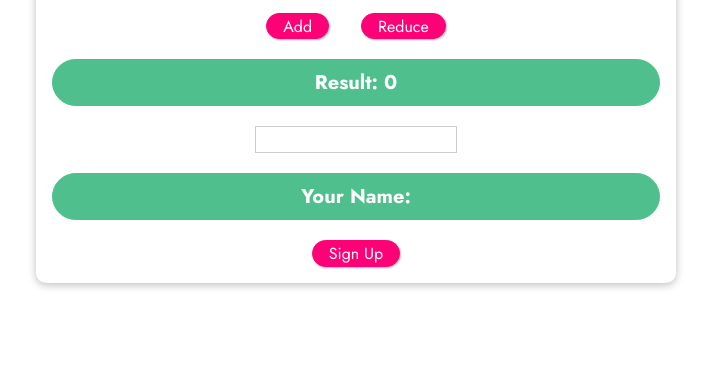
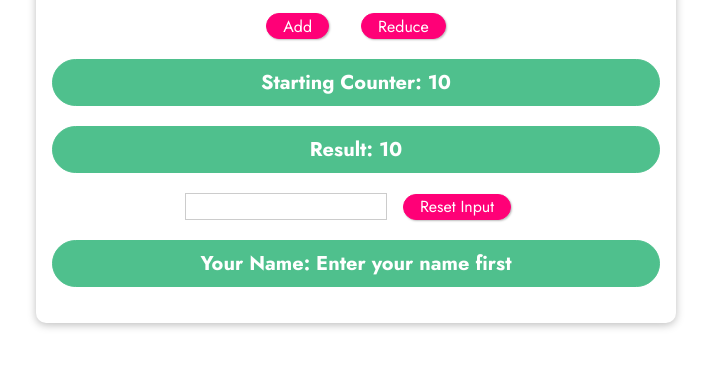
Before and after one commit to anjiri1684/learning-vue-js, a plain HTML site: page index.html in a window 1280 px wide. Shown: the part 286-654 px from the top of the page, without its empty margins (284-995 px from the left). Drawn offline with nearby package versions, Linux system fonts and the light colour scheme.

Commit message:
"Updated app.js and index.html: changed initial counter value, added confirmedName data property, modified submitForm and setName methods, added outputFullname and confirmInput methods, and updated HTML template with new bindings and event handlers."

```diff
--- a/app.js
+++ b/app.js
@@ -23,17 +23,27 @@
 const app = Vue.createApp({
   data() {
     return {
-      counter: 0,
+      counter: 10,
       name: "",
+      confirmedName: "",
     };
   },
   methods: {
-    submitForm(e) {
-      e.preventDefault();
+    outputFullname() {
+      if (this.name === "") {
+        return "Enter your name first";
+      }
+      return this.name + " " + "Anjiri";
+    },
+    confirmInput() {
+      this.confirmedName = this.name;
+    },
+    submitForm() {
+      // e.preventDefault();
       alert("Form submitted");
     },
     setName(event, lastName) {
-      this.name = event.target.value + " " + lastName;
+      this.name = event.target.value;
     },
     increment(num) {
       this.counter = this.counter + num;
@@ -41,6 +51,9 @@ const app = Vue.createApp({
     decrement(num) {
       this.counter = this.counter - num;
     },
+    resetInput() {
+      this.name = "";
+    },
   },
 });
 
--- a/index.html
+++ b/index.html
@@ -46,12 +46,18 @@
     <section id="events">
       <h2>Events in Action</h2>
       <button v-on:click="increment(10)">Add</button>
-      <button v-on:click="decrement(5)">Reduce</button>
+      <button v-on:click.right="decrement(5)">Reduce</button>
+      <p v-once>Starting Counter: {{counter}}</p>
       <p>Result: {{ counter }}</p>
-      <input type="text" v-on:input=" setName($event, 'Anjiri')" />
-      <p>Your Name: {{name}}</p>
-      <form v-on:submit="submitForm">
-        <button>Sign Up</button>
+      <input
+        type="text"
+        v-model="name"
+      />
+      <!-- <p>Your Name: {{confirmedName}}</p>
+      <form v-on:submit.prevent="submitForm">
+        <button>Sign Up</button> -->
+        <button v-on:click="resetInput">Reset Input</button>
+        <p>Your Name: {{ outputFullname() }}</p>
       </form>
     </section>
   </body>
```
